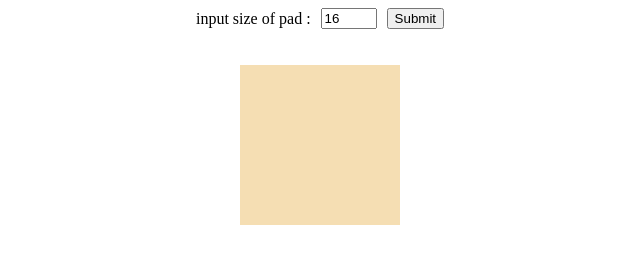
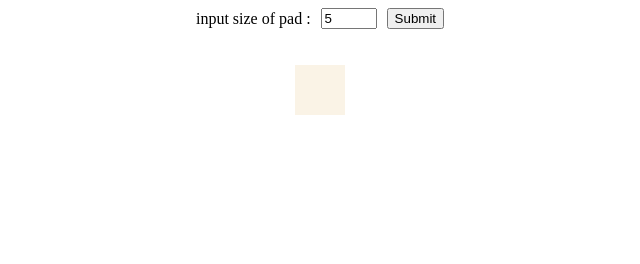
Before and after one commit to IbrahimGaberOfficial/Etch-a-Sketch, a plain HTML site: page index.html in a window 1280 px wide. Shown: the whole page, without its empty margins (320-960 px from the left). Drawn offline with Linux system fonts and the light colour scheme.

Commit message:
adding feature - start with opacity 10% and increase it with many clicks - i changes the behavior from pen-style (hover) to single (click).

```diff
--- a/script.js
+++ b/script.js
@@ -3,7 +3,7 @@ let submitBtn = document.querySelector("#submit-btn");
 let gridContainer = document.querySelector("#grid-container");
 
 function createGrid() {
-  if (dimention.value == "") dimention.value = 16;
+  if (dimention.value == "") dimention.value = 5;
   // remove the old grid if existed
   while (gridContainer.hasChildNodes()) {
     gridContainer.removeChild(gridContainer.firstChild);
@@ -15,17 +15,21 @@ function createGrid() {
   gridContainer.style.minWidth = `${10 * dimention.value}px`;
   gridContainer.style.maxWidth = `${10 * dimention.value}px`;
 
+  let getRandomNumber = (max = 255) => {
+    return Math.floor(Math.random() * max);
+  };
+
   while (gridSize--) {
     let gridElement = document.createElement("div");
+
     gridElement.classList.add("grid-element");
+    gridElement.style.opacity = "0.1";
+    // gridElement.style.backgroundColor = `rgb(${getRandomNumber()}, ${getRandomNumber()}, ${getRandomNumber()})`;
 
-    gridElement.addEventListener(
-      "mouseover",
-      () => {
-        gridElement.style.backgroundColor = "black";
-      },
-      { once: true } // this to remove the event after firing it.
-    );
+    gridElement.addEventListener("mousedown", () => {
+      gridElement.style.backgroundColor = "black"
+      gridElement.style.opacity = `${0.1 + Number(gridElement.style.opacity) }`
+    });
 
     gridContainer.appendChild(gridElement);
   }
--- a/style.css
+++ b/style.css
@@ -18,5 +18,5 @@
 .grid-element{
     height: 10px;
     width: 10px;
-    background-color: wheat;
+    background-color: rgb(206, 138, 11);
 }
```
